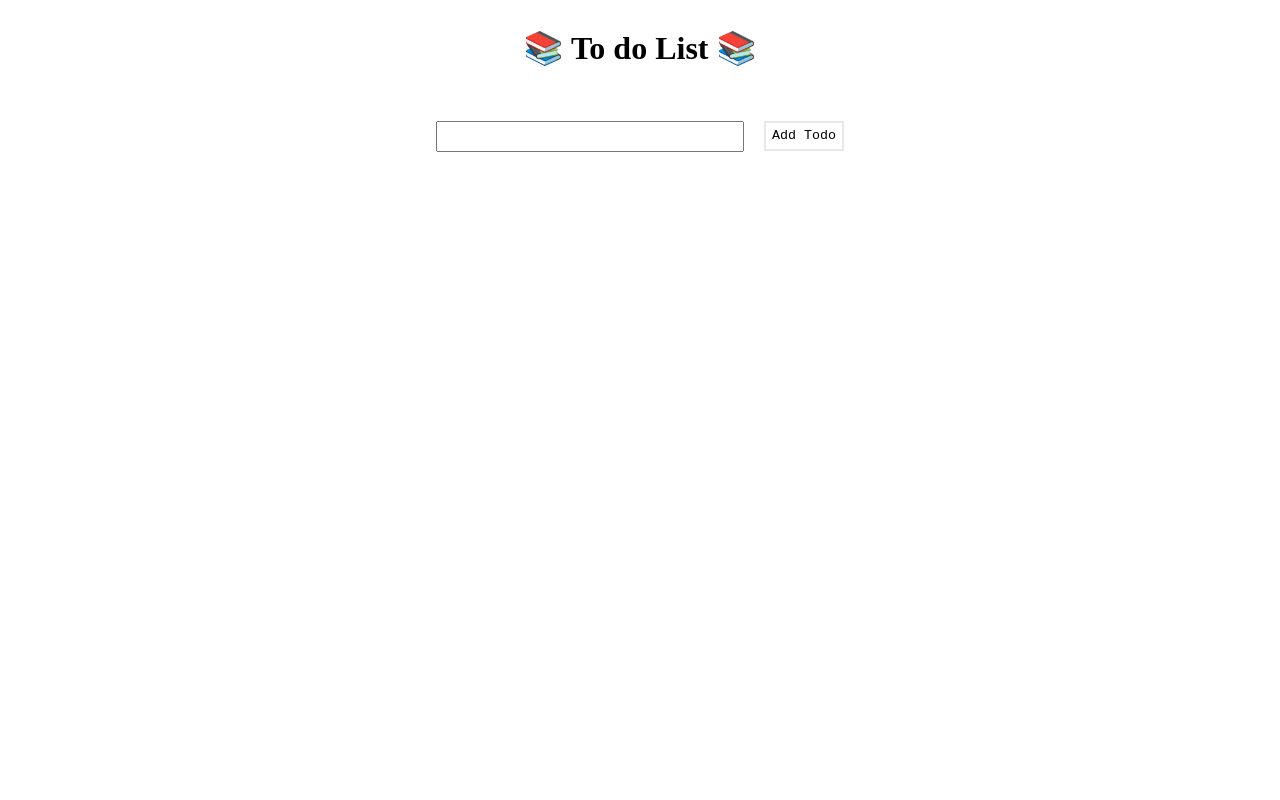
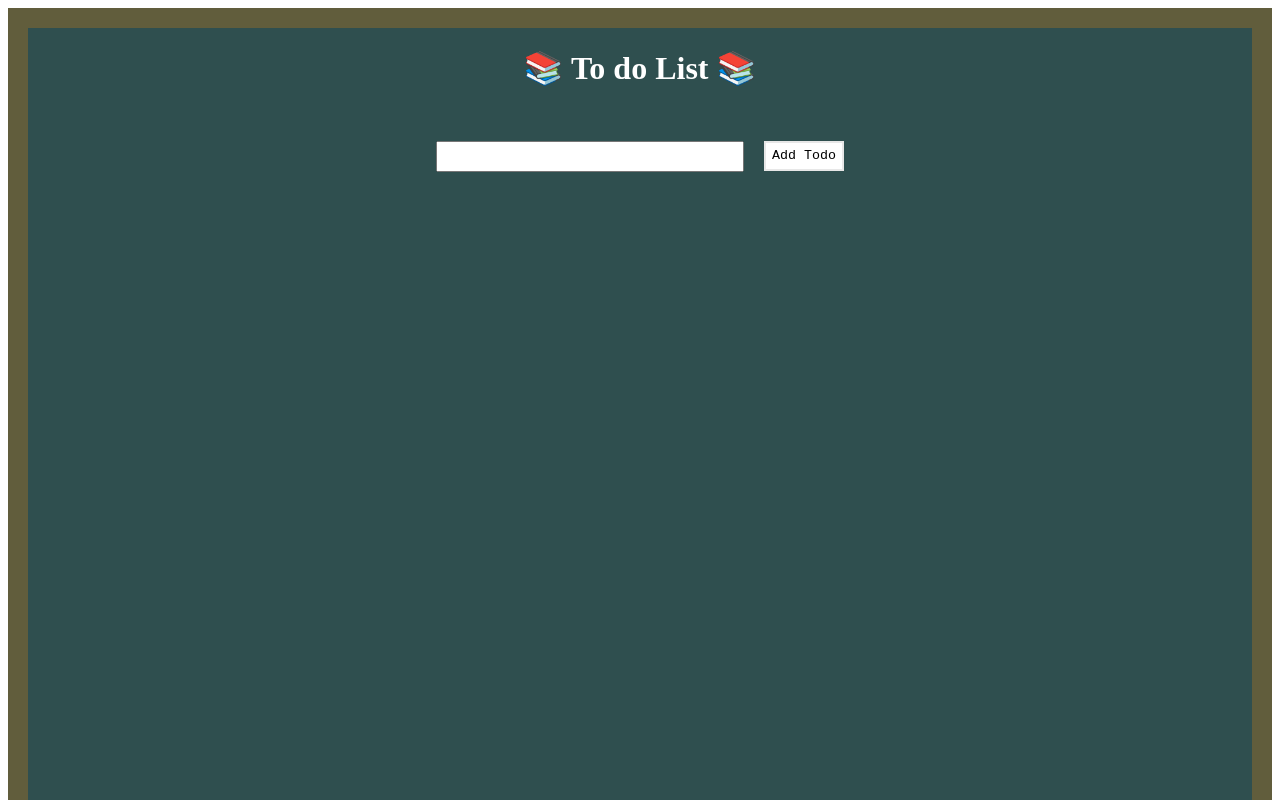
Before and after one commit to eyahoo/todo_cy, a React (Create React App) app: page / in a window 1280 px wide. Shown: the top 800 px of the page. Built offline with nearby package versions, Linux system fonts and the light colour scheme.

Commit message:
Add chalkboard frame

```diff
--- a/src/App.tsx
+++ b/src/App.tsx
@@ -2,7 +2,7 @@ import React, {useState} from 'react';
 import {Todo, ToggleTodo} from "./types"
 import {TodoList} from "./TodoList";
 import {AddTodoForm} from "./AddTodoForm";
-import {Container} from "./Style";
+import {Container, Frame} from "./Style";
 
 const initialTodos: Array<Todo> = []
 
@@ -31,6 +31,7 @@ const App: React.FC = () => {
 
     return (
         <React.Fragment>
+            <Frame>
                 <Container>
                     <h1>📚 To do List 📚</h1>
                 </Container>
@@ -40,6 +41,7 @@ const App: React.FC = () => {
                 <Container>
                     <AddTodoForm addTodo={addTodo}/>
                 </Container>
+            </Frame>
         </React.Fragment>
     );
 }
--- a/src/Style.tsx
+++ b/src/Style.tsx
@@ -27,21 +27,28 @@ export const Input = styled.input`
 
 export const Checkbox = styled.input`
   margin-right: 20px;
-
 `
 
 export const List = styled.li`
   list-style-type: upper-roman;
-  //margin-left: 20px;
   font-family: Courier New;
 `
 
 export const Container = styled.div`
   //border: 3px solid rgba(124, 128, 0, 0.11);
+  font-color: #f3f8f8;
   display: flex;
   justify-content: center;
   text-align: center;
 `
 
+export const Frame = styled.div`
+  color: white;
+  border: 20px solid rgba(255, 140, 0, 0.24);
+  height: 900px;
+  padding-bottom: 20px;
+  background-color: darkslategray;
+`
+
 
 // export const Container = styled.div(props => ({}))
```
Lines whose indentation alone changed are shown as unchanged.
